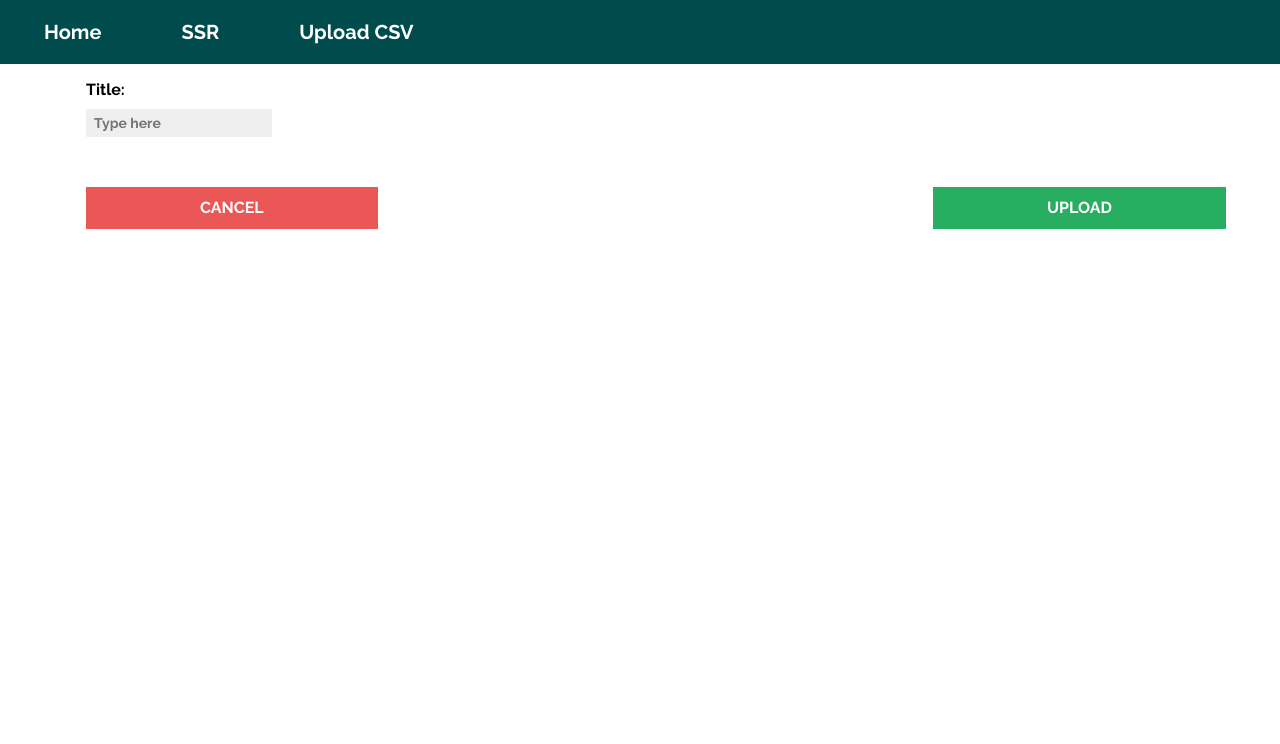
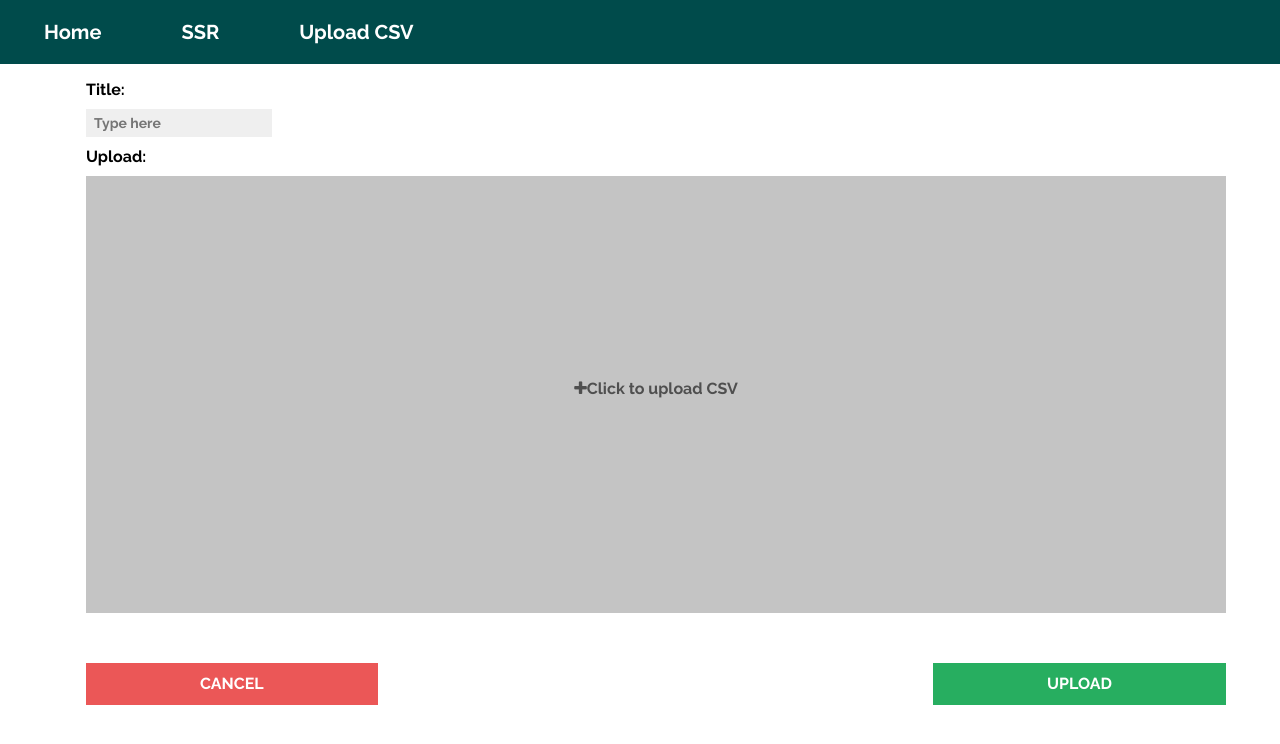
Before and after one commit to GTBitsOfGood/bgc-safety, a Next.js app: page /csv_upload in a window 1280 px wide. Shown: the top 744 px of the page. Built offline with nearby package versions, Linux system fonts and the light colour scheme.

Commit message:
add upload success screen

```diff
--- a/pages/csv_upload.jsx
+++ b/pages/csv_upload.jsx
@@ -15,8 +15,7 @@ class CSVUpload extends React.Component {
   }
 
   handleUpload() {
-    this.uploadedFile = true;
-    //
+    this.setState({ uploadedFile: true });
   }
 
   render() {
@@ -30,12 +29,18 @@ class CSVUpload extends React.Component {
               <bold className="label">Title:</bold>
               <input className="text-field" placeholder="Type here" />
             </div>
-            {uploadedFile && (
-              <div>
-                <bold className="label">Upload:</bold>
-                <FileUploader onChange={this.handleUpload} />
-              </div>
-            )}
+            <div>
+              <bold className="label">Upload:</bold>
+              {!uploadedFile && <FileUploader onChange={this.handleUpload} />}
+              {uploadedFile && (
+                <div className="uploaded-container">
+                  <div className="file-upload">
+                    <i className="fa fa-check" />
+                    Uploaded File!
+                  </div>
+                </div>
+              )}
+            </div>
           </div>
           <div className="button-container">
             <button type="button" className="btn btn-danger">
--- a/public/static/App.css
+++ b/public/static/App.css
@@ -75,6 +75,17 @@ input.text-field {
   justify-content: center;
 }
 
+.uploaded-container {
+  background-color: #6FCF97;
+  margin: 10px 0px;
+  min-height: 437px;
+  display: flex;
+  flex-direction: row;
+  align-items: center;
+  text-align: center;
+  justify-content: center;
+}
+
 .button-container {
   display: flex;
   justify-content: space-between;
@@ -98,7 +109,7 @@ input[type="file"] {
   color: #4f4f4f;
 }
 
-.fa-plus {
+.fa {
   display: block;
   text-align: center;
   font-size: 64px;
```
